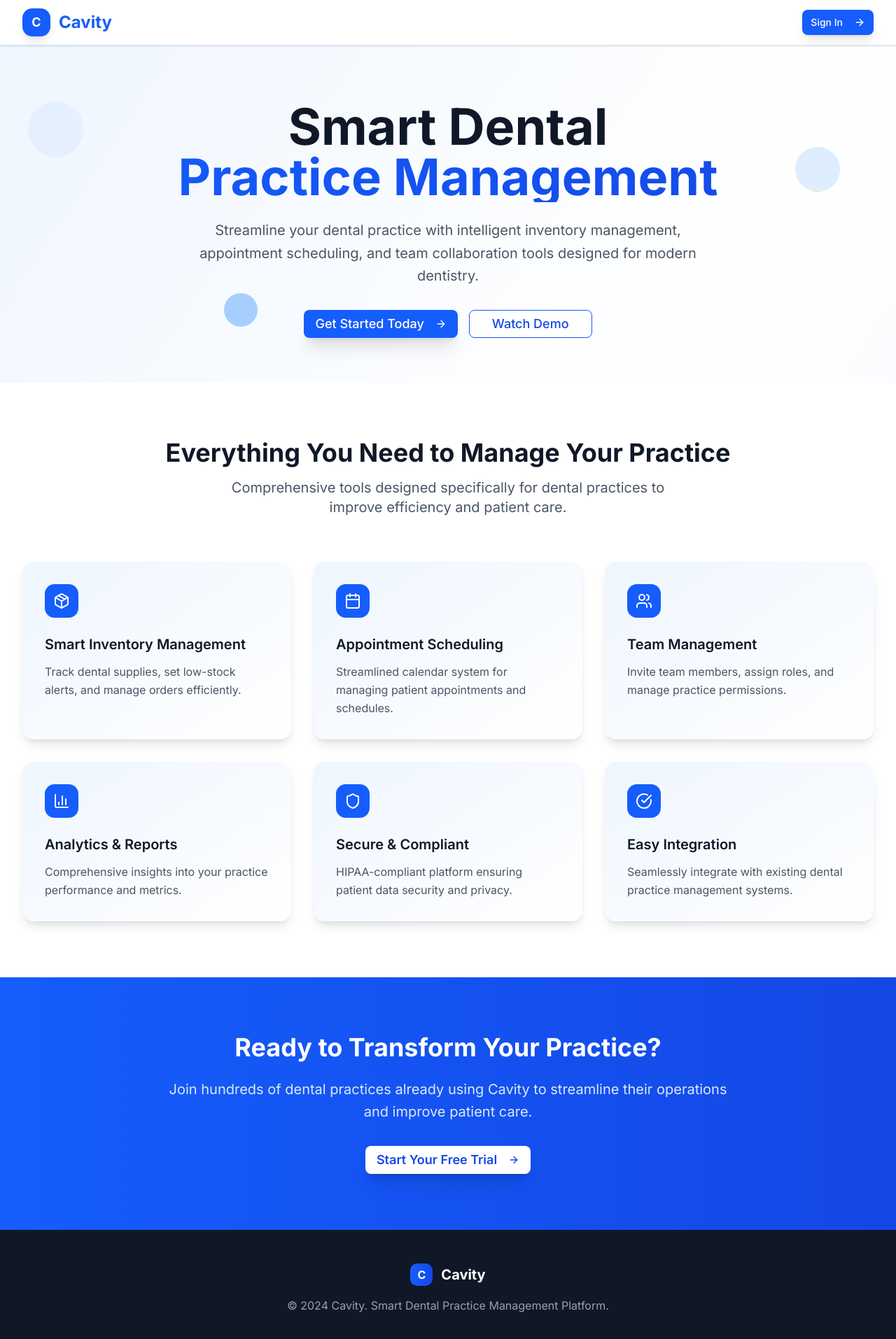
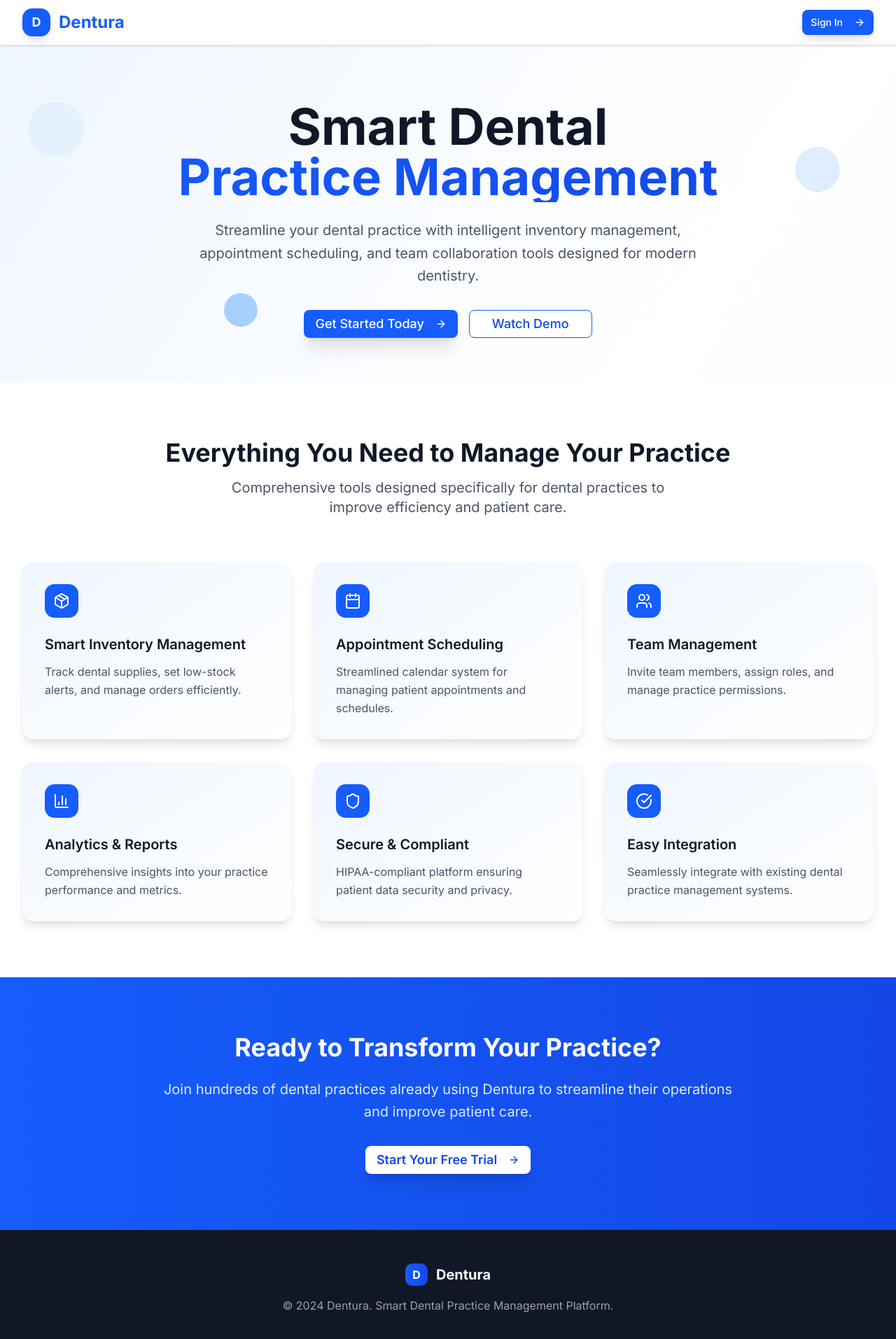
Before and after one commit to connect-abdulbasit/Dental-Inventory-Management-System, a Next.js app: page / in a window 1280 px wide. Shown: the top 1914 px of the page at 70% size. Built offline with nearby package versions, Linux system fonts and the light colour scheme.

Commit message:
update the name

```diff
--- a/app/layout.tsx
+++ b/app/layout.tsx
@@ -8,7 +8,7 @@ import "./globals.css"
 const inter = Inter({ subsets: ["latin"] })
 
 export const metadata: Metadata = {
-  title: "Cavity - Smart Dental Inventory & Practice Management",
+  title: "Dentura - Smart Dental Inventory & Practice Management",
   description: "Comprehensive dental practice management system for inventory, appointments, and orders",
   generator: "v0.app",
 }
--- a/app/login/page.tsx
+++ b/app/login/page.tsx
@@ -36,9 +36,9 @@ export default function LoginPage() {
       <div className="max-w-md w-full space-y-8">
         <div className="text-center">
           <div className="mx-auto w-16 h-16 bg-gradient-to-r from-blue-600 to-blue-700 rounded-xl flex items-center justify-center mb-4 shadow-lg">
-            <span className="text-white font-bold text-2xl">C</span>
+            <span className="text-white font-bold text-2xl">D</span>
           </div>
-          <h2 className="text-3xl font-bold text-gray-900">Welcome to Cavity</h2>
+          <h2 className="text-3xl font-bold text-gray-900">Welcome to Dentura</h2>
           <p className="mt-2 text-gray-600">Smart Dental Practice Management</p>
         </div>
 
@@ -97,7 +97,7 @@ export default function LoginPage() {
                   <p className="text-sm font-semibold text-blue-800">Admin Access</p>
                 </div>
                 <p className="text-sm text-blue-700">
-                  Use email containing "admin" (e.g., admin@cavity.com) to get admin privileges and access user
+                  Use email containing "admin" (e.g., admin@dentura.com) to get admin privileges and access user
                   management
                 </p>
               </div>
@@ -108,7 +108,7 @@ export default function LoginPage() {
                   <p className="text-sm font-semibold text-gray-800">Regular User</p>
                 </div>
                 <p className="text-sm text-gray-700">
-                  Use any other email (e.g., doctor@cavity.com) for standard user access
+                  Use any other email (e.g., doctor@dentura.com) for standard user access
                 </p>
               </div>
 
--- a/app/page.tsx
+++ b/app/page.tsx
@@ -53,9 +53,9 @@ export default function LandingPage() {
           <div className="flex justify-between items-center h-16">
             <div className="flex items-center space-x-3">
               <div className="w-10 h-10 bg-blue-600 rounded-xl flex items-center justify-center shadow-lg">
-                <span className="text-white font-bold text-lg">C</span>
+                <span className="text-white font-bold text-lg">D</span>
               </div>
-              <span className="text-2xl font-bold text-blue-600">Cavity</span>
+              <span className="text-2xl font-bold text-blue-600">Dentura</span>
             </div>
             <Link href="/login">
               <Button className="bg-blue-600 hover:bg-blue-700 text-white shadow-lg border-0">
@@ -148,7 +148,7 @@ export default function LandingPage() {
         <div className="max-w-4xl mx-auto text-center px-4 sm:px-6 lg:px-8">
           <h2 className="text-4xl font-bold text-white mb-6">Ready to Transform Your Practice?</h2>
           <p className="text-xl text-blue-100 mb-8 leading-relaxed">
-            Join hundreds of dental practices already using Cavity to streamline their operations and improve patient
+            Join hundreds of dental practices already using Dentura to streamline their operations and improve patient
             care.
           </p>
           <Link href="/login">
@@ -168,11 +168,11 @@ export default function LandingPage() {
         <div className="max-w-7xl mx-auto px-4 sm:px-6 lg:px-8 text-center">
           <div className="flex items-center justify-center space-x-3 mb-4">
             <div className="w-8 h-8 bg-gradient-to-r from-blue-600 to-blue-700 rounded-lg flex items-center justify-center">
-              <span className="text-white font-bold">C</span>
+              <span className="text-white font-bold">D</span>
             </div>
-            <span className="text-xl font-bold">Cavity</span>
+            <span className="text-xl font-bold">Dentura</span>
           </div>
-          <p className="text-gray-400">© 2024 Cavity. Smart Dental Practice Management Platform.</p>
+          <p className="text-gray-400">© 2024 Dentura. Smart Dental Practice Management Platform.</p>
         </div>
       </footer>
     </div>
--- a/components/navbar.tsx
+++ b/components/navbar.tsx
@@ -30,9 +30,9 @@ export function Navbar() {
           <div className="flex items-center">
             <Link href="/dashboard" className="flex items-center space-x-3">
               <div className="w-10 h-10 bg-white rounded-xl flex items-center justify-center shadow-md">
-                <span className="text-blue-600 font-bold text-lg">C</span>
+                <span className="text-blue-600 font-bold text-lg">D</span>
               </div>
-              <span className="text-2xl font-bold text-white">Cavity</span>
+              <span className="text-2xl font-bold text-white">Dentura</span>
             </Link>
           </div>
 
```
